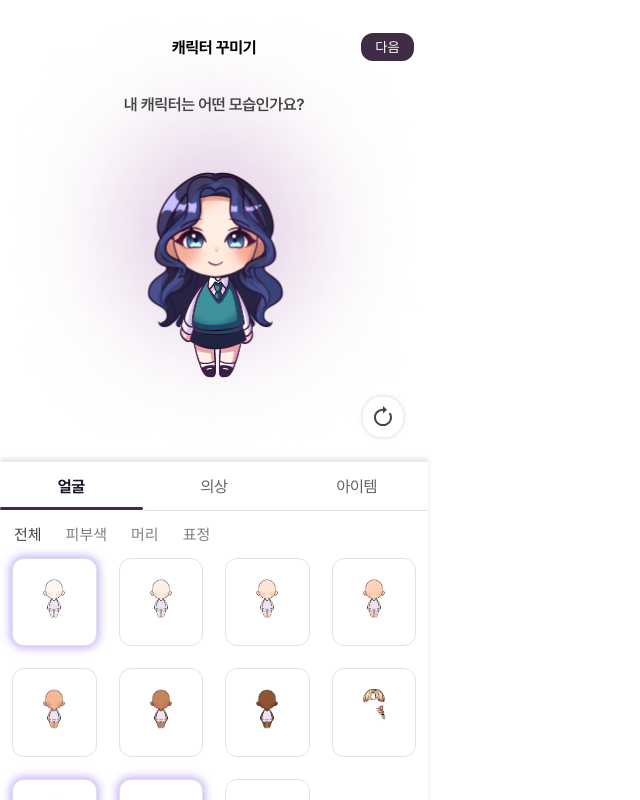
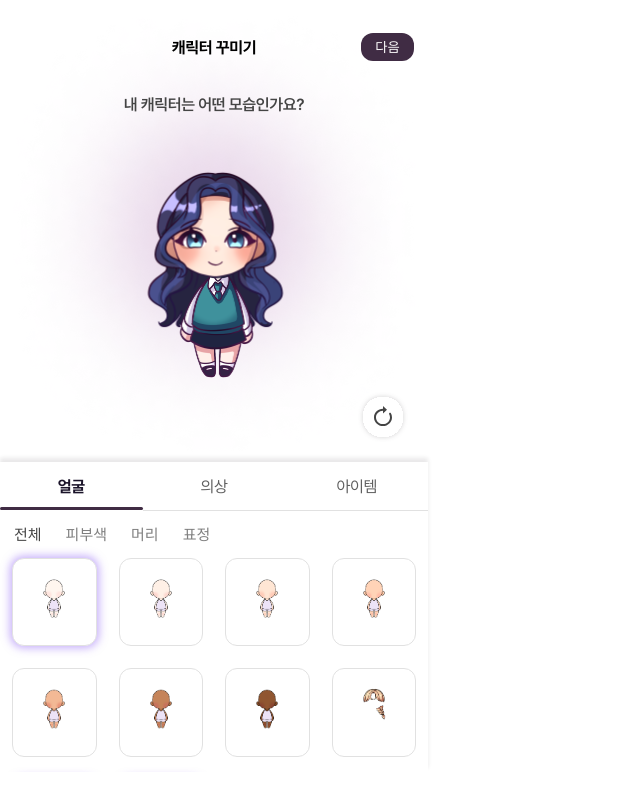
Before and after one commit to KUIT-Pleiades/Pleiades-Web-FrontEnd, a React (Vite) app: page /settings in a window 1280 px wide. Shown: the whole page, without its empty margins (0-640 px from the left). Built offline with nearby package versions, Linux system fonts and the light colour scheme.

Commit message:
Feat: add scroll

```diff
--- a/src/pages/Settings/FaceTab.module.scss
+++ b/src/pages/Settings/FaceTab.module.scss
@@ -1,7 +1,7 @@
 .faceTabContainer {
+
 	width: clamp(375px, 100dvw, 428px);
-	height: auto;
-	min-height: 100vh;
+
 }
 
 .faceTab {
@@ -30,10 +30,8 @@
 	justify-content: center;
 	gap: 22px;
 	padding: 14px 20px;
-	width: 100%;
-	box-sizing: border-box;
-	overflow-y: auto; // 스크롤 활성화
-	-webkit-overflow-scrolling: touch; // iOS 스크롤 부드럽게
+	height: 200px;
+	overflow-y: auto;
 }
 
 .item {
```
